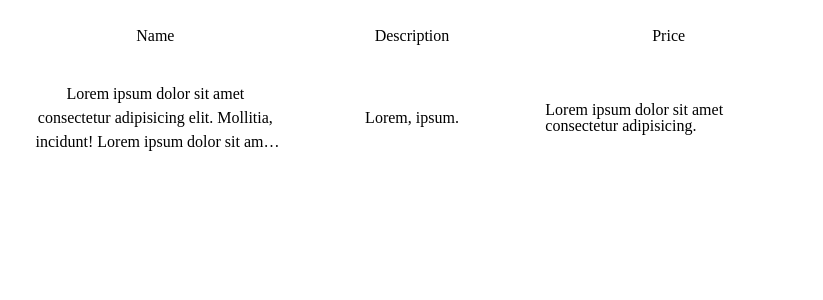
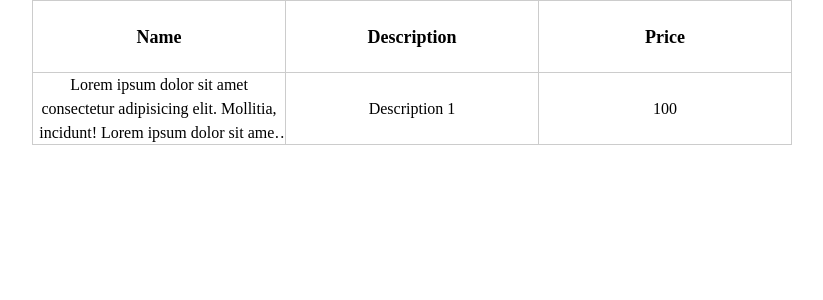
Before and after one commit to panoskouff/react-virtualized-list, a Next.js app: page / in a window 1280 px wide. Shown: the top 300 px of the page, without its empty margins (228-1051 px from the left). Built offline with nearby package versions, Linux system fonts and the light colour scheme.

Commit message:
add grid components

```diff
--- a/src/app/(root)/home.module.scss
+++ b/src/app/(root)/home.module.scss
@@ -2,24 +2,6 @@
   display: grid;
   grid-template-columns: repeat(3, 1fr);
   grid-auto-rows: 72px;
-  gap: 10px;
+  border-left: 1px solid #ccc;
+  border-top: 1px solid #ccc;
 }
-
-.gridItem {
-  display: flex;
-  align-items: center;
-  justify-content: center;
-  height: 72px;
-}
-
-.textContainer {
-  font-size: 16px;
-  line-height: 24px;
-  display: -webkit-box;
-  -webkit-box-orient: vertical;
-  -webkit-line-clamp: 3;
-  overflow: hidden;
-  text-overflow: ellipsis;
-  text-align: center;
-  width: 100%;
-}
--- a/src/app/(root)/page.tsx
+++ b/src/app/(root)/page.tsx
@@ -1,26 +1,22 @@
 import styles from "./home.module.scss";
 import { PageWrapper } from "../components/PageWrapper/PageWrapper";
+import { FixedGridTitleRow } from "../components/FixedGridTitleRow/FixedGridTitleRow";
+import { FixedGridRow } from "../components/FixedGridRow/FixedGridRow";
 
 export default function HomePage() {
   return (
     <PageWrapper>
       <div className={styles.gridContainer}>
-        <div className={styles.gridItem}>Name</div>
-        <div className={styles.gridItem}>Description</div>
-        <div className={styles.gridItem}>Price</div>
-        <div className={styles.gridItem}>
-          <div className={styles.textContainer}>
-            Lorem ipsum dolor sit amet consectetur adipisicing elit. Mollitia,
-            incidunt! Lorem ipsum dolor sit amet consectetur, adipisicing elit.
-            Accusantium, atque!
-          </div>
-        </div>
-        <div className={styles.gridItem}>
-          <div className={styles.textContainer}>Lorem, ipsum.</div>
-        </div>
-        <div className={styles.gridItem}>
-          Lorem ipsum dolor sit amet consectetur adipisicing.
-        </div>
+        <FixedGridTitleRow
+          name="Name"
+          description="Description"
+          price="Price"
+        />
+        <FixedGridRow
+          name="Lorem ipsum dolor sit amet consectetur adipisicing elit. Mollitia, incidunt! Lorem ipsum dolor sit amet consectetur, adipisicing elit. Accusantium, atque!"
+          description="Description 1"
+          price="100"
+        />
       </div>
     </PageWrapper>
   );
--- /dev/null
+++ b/src/app/components/FixedGridItem/FixedGridItem.module.scss
@@ -0,0 +1,25 @@
+.gridItem {
+  display: flex;
+  align-items: center;
+  justify-content: center;
+  height: 72px;
+  border-right: 1px solid #ccc;
+  border-bottom: 1px solid #ccc;
+}
+
+.textContainer {
+  font-size: 16px;
+  line-height: 24px;
+  display: -webkit-box;
+  -webkit-box-orient: vertical;
+  -webkit-line-clamp: 3;
+  overflow: hidden;
+  text-overflow: ellipsis;
+  text-align: center;
+  width: 100%;
+}
+
+.header {
+  font-size: 18px;
+  font-weight: 800;
+}
--- /dev/null
+++ b/src/app/components/FixedGridItem/FixedGridItem.tsx
@@ -0,0 +1,16 @@
+import styles from "./FixedGridItem.module.scss";
+
+type Props = {
+  children: React.ReactNode;
+  isHeader?: boolean;
+};
+
+export const FixedGridItem: React.FC<Props> = ({ children, isHeader }) => (
+  <div className={styles.gridItem}>
+    <div
+      className={`${styles.textContainer} ${isHeader ? styles.header : ""}`.trim()}
+    >
+      {children}
+    </div>
+  </div>
+);
--- /dev/null
+++ b/src/app/components/FixedGridRow/FixedGridRow.tsx
@@ -0,0 +1,15 @@
+import { FixedGridItem } from "../FixedGridItem/FixedGridItem";
+
+type Props = {
+  name: string;
+  description: string;
+  price: string;
+};
+
+export const FixedGridRow: React.FC<Props> = ({ name, description, price }) => (
+  <>
+    <FixedGridItem>{name}</FixedGridItem>
+    <FixedGridItem>{description}</FixedGridItem>
+    <FixedGridItem>{price}</FixedGridItem>
+  </>
+);
--- /dev/null
+++ b/src/app/components/FixedGridTitleRow/FixedGridTitleRow.tsx
@@ -0,0 +1,19 @@
+import { FixedGridItem } from "../FixedGridItem/FixedGridItem";
+
+type Props = {
+  name: string;
+  description: string;
+  price: string;
+};
+
+export const FixedGridTitleRow: React.FC<Props> = ({
+  name,
+  description,
+  price,
+}) => (
+  <>
+    <FixedGridItem isHeader>{name}</FixedGridItem>
+    <FixedGridItem isHeader>{description}</FixedGridItem>
+    <FixedGridItem isHeader>{price}</FixedGridItem>
+  </>
+);
```
